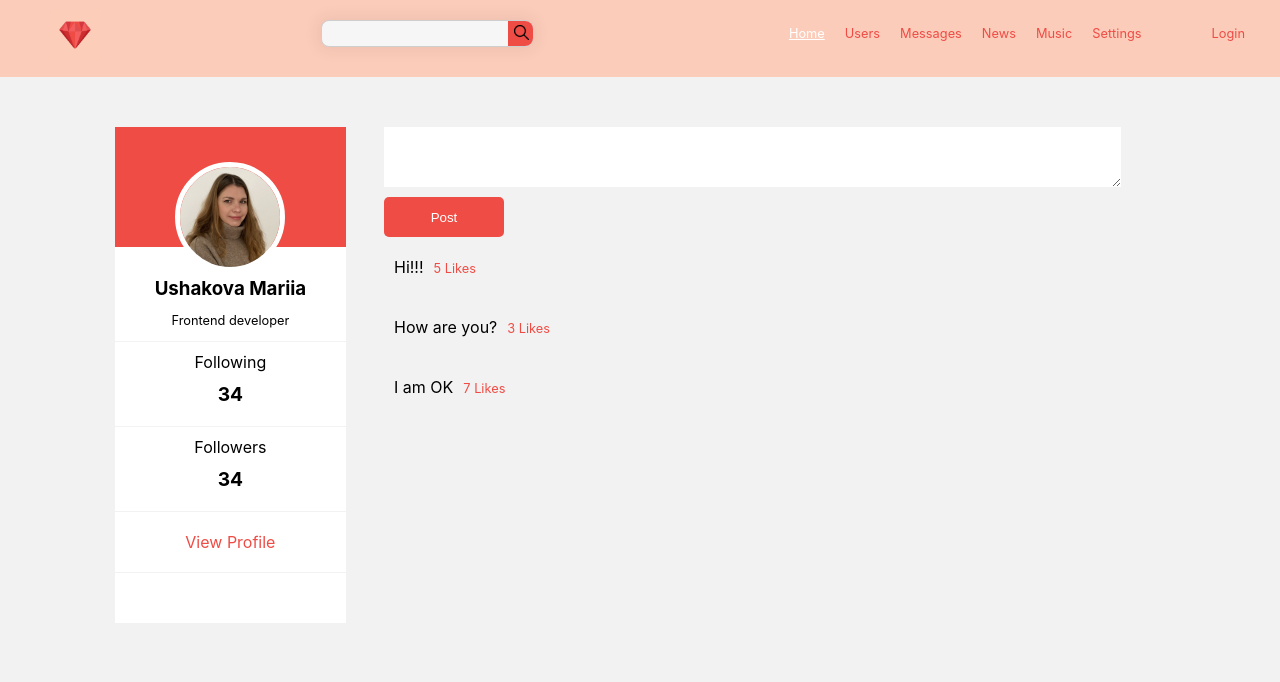
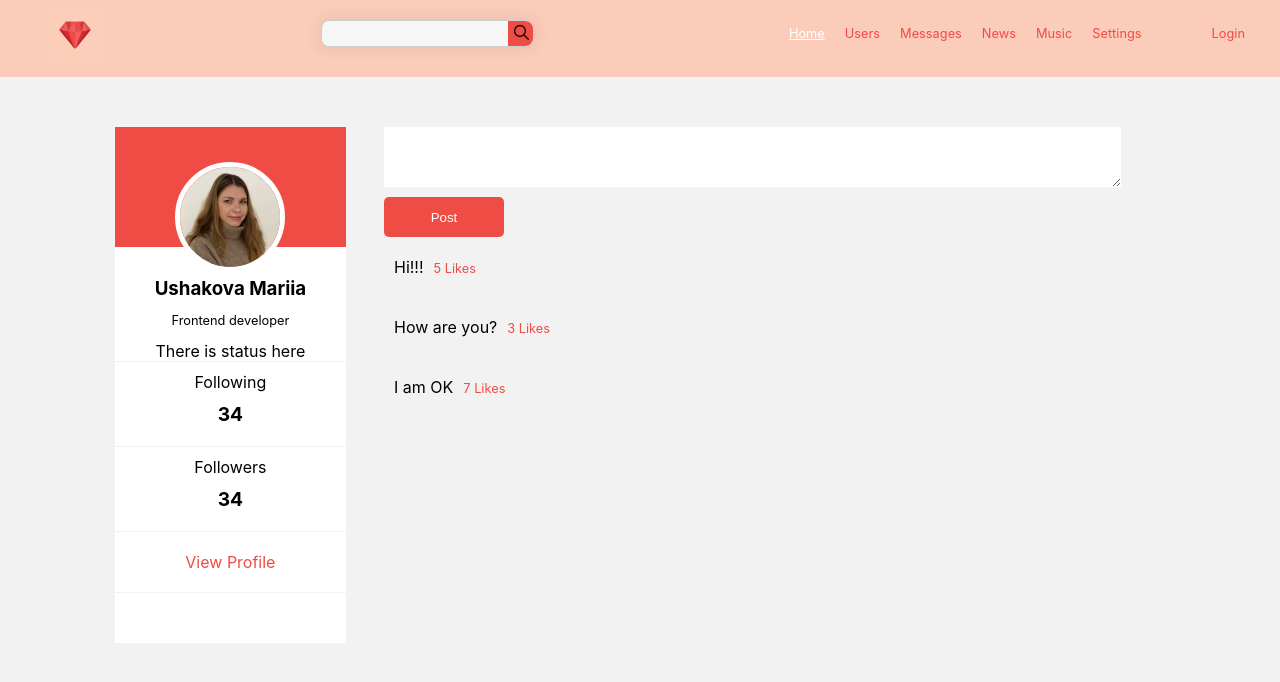
Before and after one commit to Mariia22/SocialNetworkReact, a React (Create React App) app: page /profile in a window 1280 px wide. Shown: the top 682 px of the page. Built offline with nearby package versions, Linux system fonts and the light colour scheme; no server answers.

Commit message:
add profile status

```diff
--- a/src/components/Dialogs/DialogListContainer.jsx
+++ b/src/components/Dialogs/DialogListContainer.jsx
@@ -2,6 +2,7 @@ import { connect } from 'react-redux';
 import { addMessageActionCreator, changeMessageActionCreator } from '../redux/dialogs_reduce.js'
 import DialogList from './DialogList.jsx';
 import { withAuthRedirected } from './../HOC/Auth'
+import { compose } from 'redux';
 
 const mapStateToProps = (state) => {
     return {
@@ -16,5 +17,4 @@ const mapDispatchToProps = (dispatch) => {
         changeMessage: (message) => { dispatch(changeMessageActionCreator(message)) }
     }
 }
-
-export default withAuthRedirected(connect(mapStateToProps, mapDispatchToProps)(DialogList));
+export default compose(withAuthRedirected, connect(mapStateToProps, mapDispatchToProps))(DialogList)
--- a/src/components/Profile/Profile.jsx
+++ b/src/components/Profile/Profile.jsx
@@ -1,6 +1,7 @@
 import React from 'react';
 import foto from './../../images/foto.jpeg';
-import style from './Profile.module.css'
+import style from './Profile.module.css';
+import ProfileStatus from './ProfileStatus';
 
 const Profile = () => {
     return (
@@ -10,6 +11,7 @@ const Profile = () => {
             <div className={style.appProfileWhite}>
                 <h3>Ushakova Mariia</h3>
                 <p>Frontend developer</p>
+                <ProfileStatus />
                 <div className={style.appProfileStatistic}>Following<span>34</span></div>
                 <div className={style.appProfileStatistic}>Followers<span>34</span></div>
                 <div className={style.appProfileView} ><a href='./home'>View Profile</a></div>
--- /dev/null
+++ b/src/components/Profile/ProfileStatus.jsx
@@ -0,0 +1,29 @@
+import React from 'react'
+
+class ProfileStatus extends React.Component {
+    state = {
+        isEdit: true
+    }
+    activateInput = () => {
+        this.setState({
+            isEdit: false
+        })
+    }
+    deactivateInput = () => {
+        this.setState({
+            isEdit: true
+        })
+    }
+    render() {
+        return (
+            <div>
+                {this.state.isEdit &&
+                    <div onClick={this.activateInput}><span>There is status here</span></div>}
+                {!this.state.isEdit &&
+                    <div><input onBlur={this.deactivateInput} type="text" /></div>
+                }
+            </div >
+        );
+    }
+}
+export default ProfileStatus;
```
